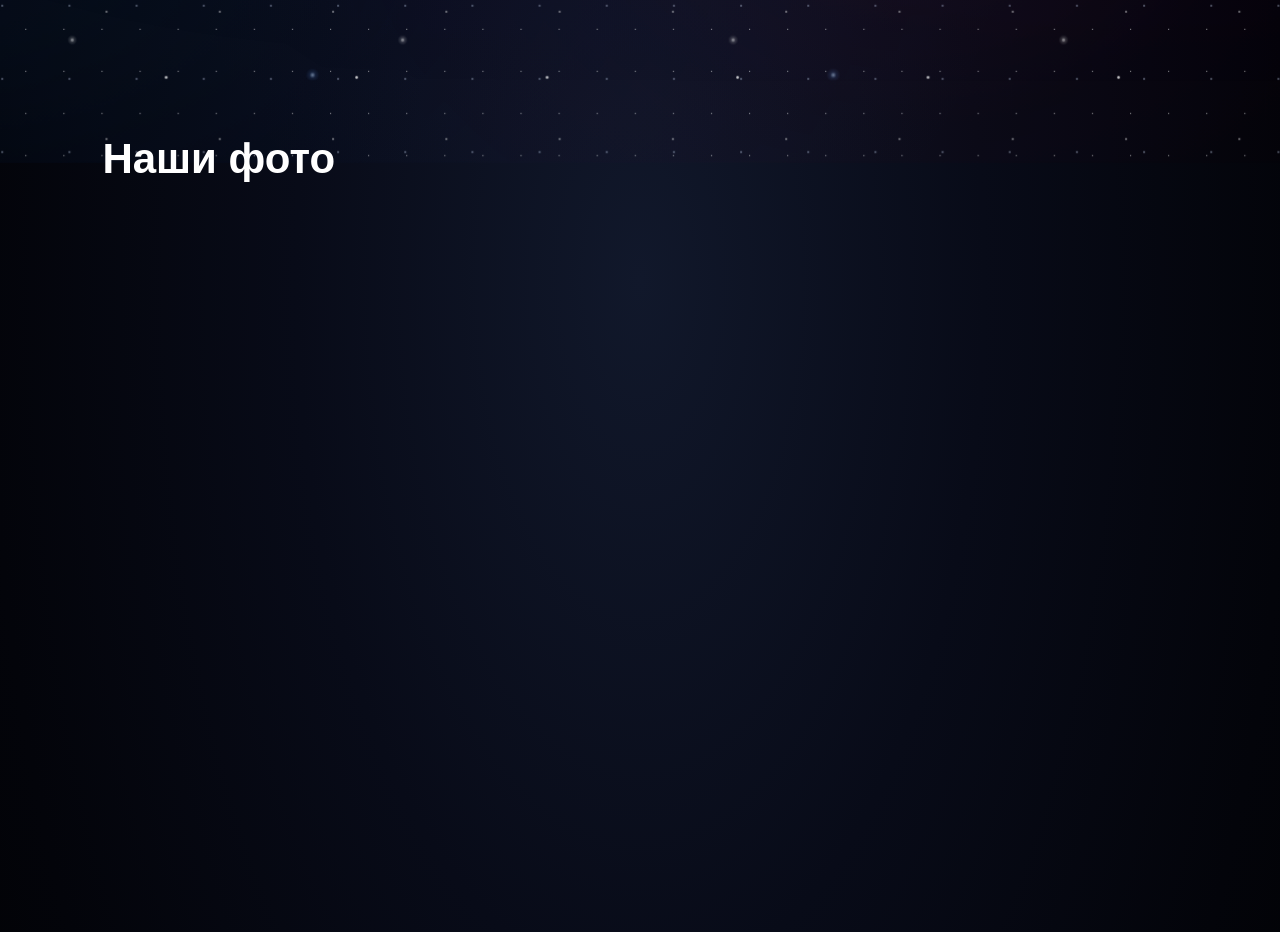
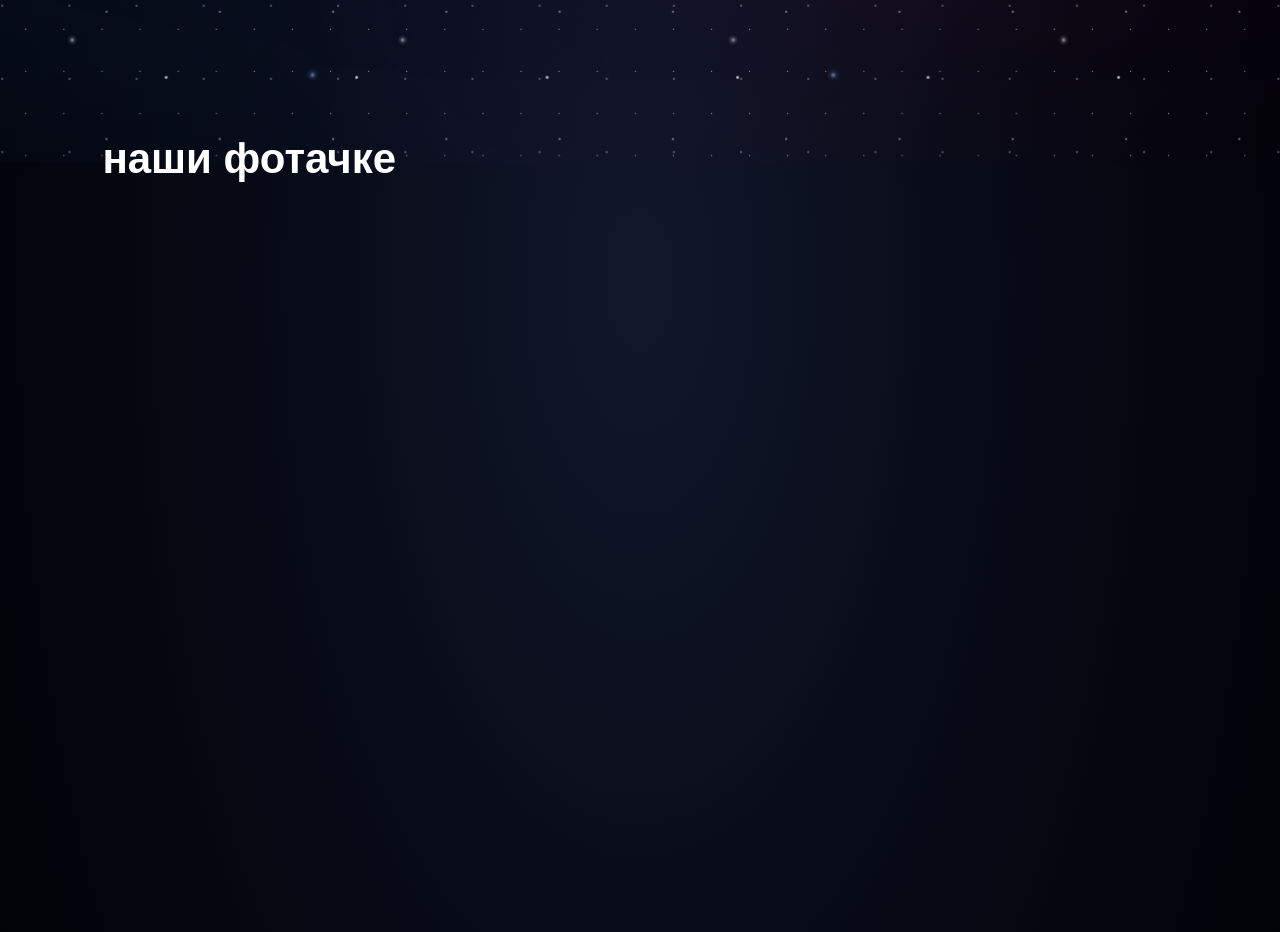
Before and after one commit to dmetro2484285-debug/my-site, a plain HTML site: page index.html in a window 1280 px wide. Shown: the part 800-1732 px from the top of the page. Drawn offline with Linux system fonts and the light colour scheme.

Commit message:
Update index.html

```diff
--- a/index.html
+++ b/index.html
@@ -932,7 +932,7 @@
         <section class="photos" id="photos">
 
             <h2>
-                Наши фото
+                наши фотачке
             </h2>
 
         </section>
```
